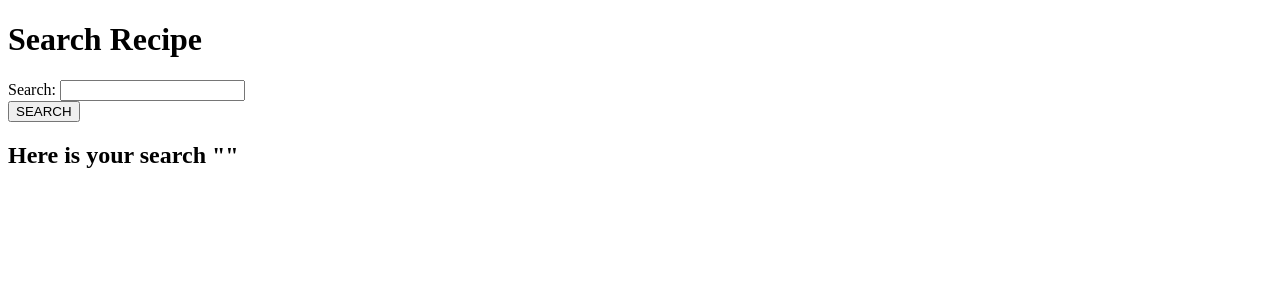
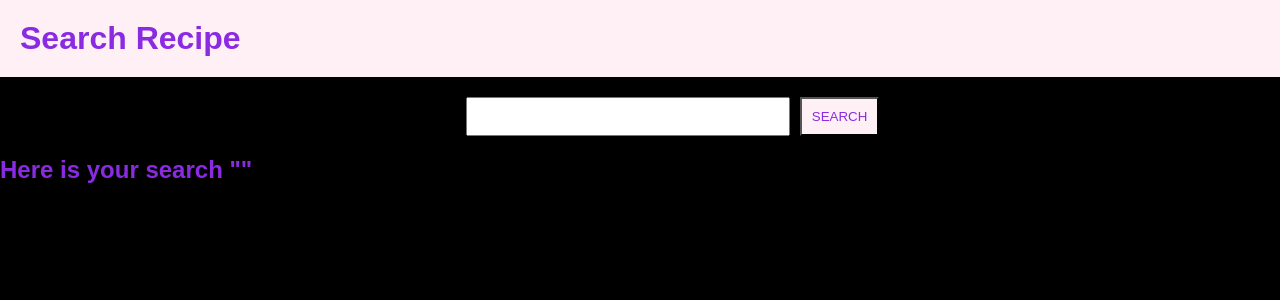
Before and after one commit to Khushitha-V/RecipeBook, a Flask app: page /search in a window 1280 px wide. Shown: the top 300 px of the page. Run offline with Flask 3, Linux system fonts and the light colour scheme.

Commit message:
final commit

```diff
--- a/templates/search.html
+++ b/templates/search.html
@@ -4,6 +4,68 @@
     <meta charset="UTF-8">
     <meta name="viewport" content="width=device-width, initial-scale=1.0">
     <title>Document</title>
+    <style>
+        body {
+    font-family: Arial, sans-serif;
+    background-color: #010000;
+    margin: 0;
+    padding: 0;
+}
+
+h1 {
+    background-color:lavenderblush;
+    color: blueviolet;
+    padding: 20px;
+    margin: 0;
+}
+h2{
+    color: blueviolet;
+}
+
+form {
+    display: flex;
+    justify-content: center;
+    margin: 20px;
+}
+
+label {
+    margin-right: 10px;
+}
+
+input[type="text"] {
+    padding: 10px;
+    width: 300px;
+}
+
+input[type="submit"] {
+    background-color:lavenderblush;
+    color: blueviolet;
+    padding: 10px;
+    margin-left: 10px;
+    cursor: pointer;
+}
+
+input[type="submit"]:hover {
+    background-color:blueviolet;
+}
+
+ul {
+    list-style-type: none;
+    padding: 0;
+}
+
+li {
+    background-color:lavenderblush;
+    margin: 10px;
+    padding: 20px;
+    box-shadow: 0 4px 8px 0 rgba(0,0,0,0.2);
+    transition: 0.3s;
+}
+
+li:hover {
+    box-shadow: 0 8px 16px 0 rgba(0,0,0,0.2);
+}
+    </style>
 </head>
 <body>
     <h1>Search Recipe</h1>
```
Also changed, not shown: templates/add.html (+66 -4 lines), templates/index.html (+30 -0 lines), static/1.png (added), static/2.png (added).
